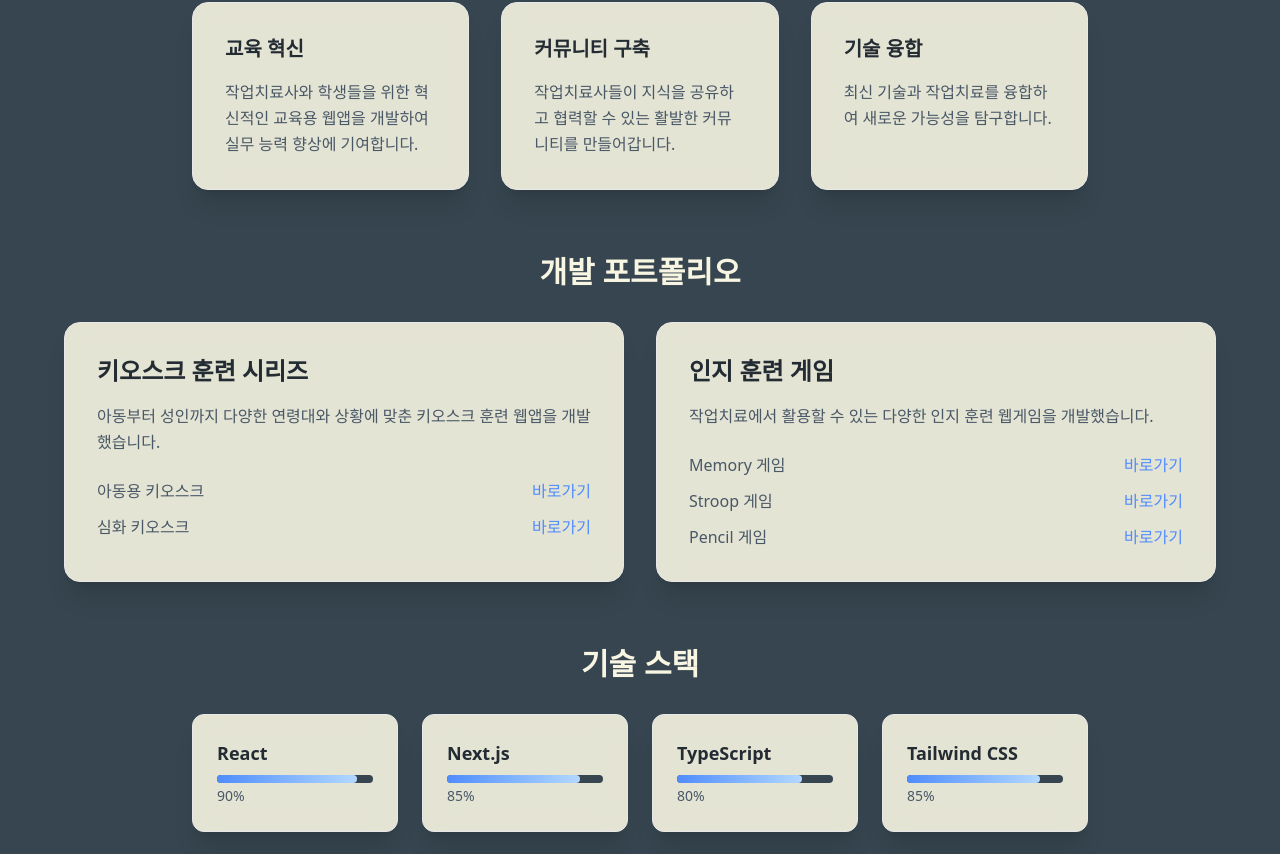
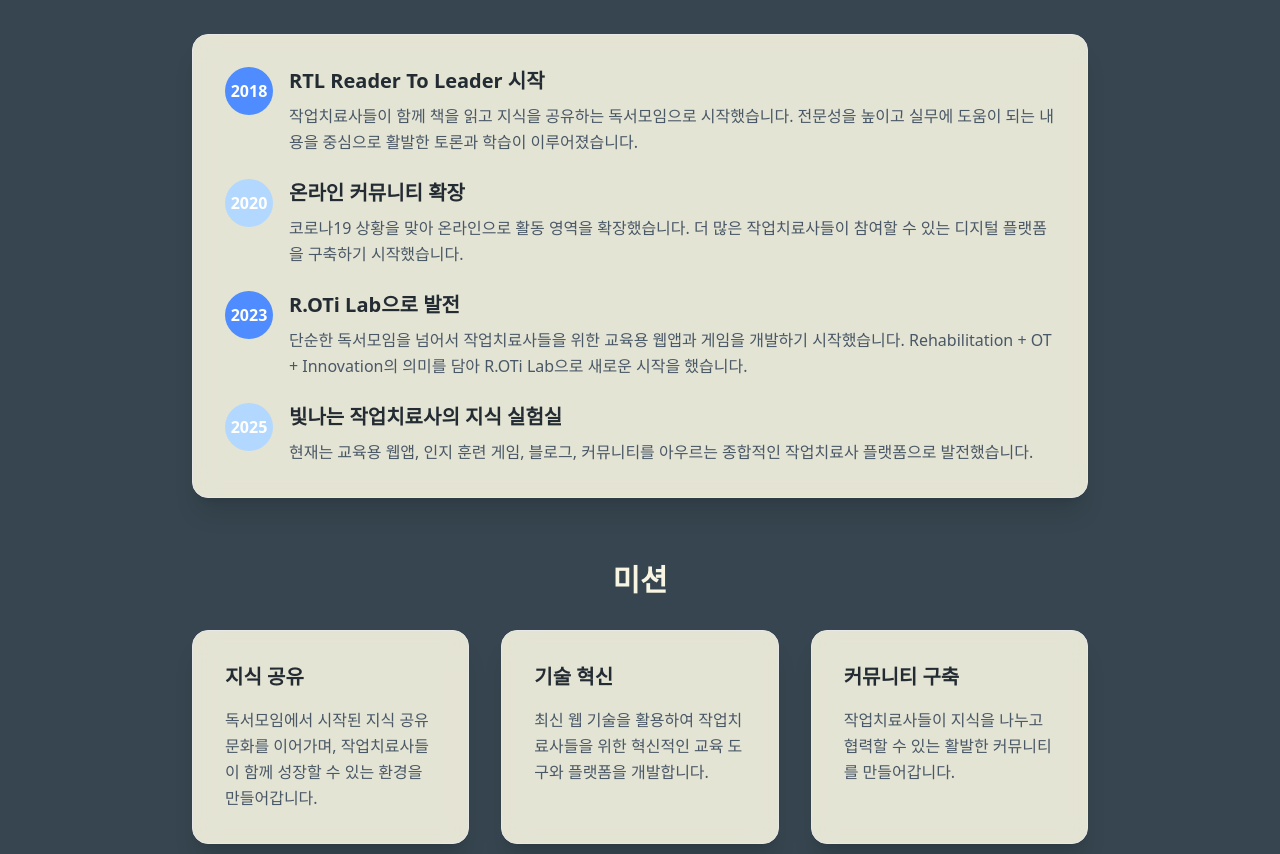
Before and after one commit to hamhyeonggwang/newhome, a Next.js app: page /about in a window 1280 px wide. Shown: the part 503-1357 px from the top of the page. Built offline with nearby package versions, Linux system fonts and the light colour scheme; a web font is replaced by a local one.

Commit message:
About 페이지 내용 수정: R.OTi LAB의 2018년 RTL 독서모임 시작 배경 추가

```diff
--- a/src/app/about/page.tsx
+++ b/src/app/about/page.tsx
@@ -7,8 +7,69 @@ export default function About() {
           About R.OTi Lab
         </h1>
         <p className="text-xl text-[var(--text-sub)] text-center max-w-3xl leading-relaxed">
-          빛나는 작업치료사의 지식 실험실에서 혁신적인 교육 도구와 커뮤니티를 만들어갑니다.
+          2018년 RTL Reader To Leader에서 시작된 작업치료사 독서모임이 발전하여<br/>
+          빛나는 작업치료사의 지식 실험실로 거듭났습니다.
         </p>
+      </section>
+
+      {/* History Section */}
+      <section className="w-full max-w-4xl">
+        <h2 className="text-3xl font-bold text-[var(--card-bg)] mb-8 text-center">우리의 역사</h2>
+        <div className="bg-[var(--card-bg)]/90 backdrop-blur-md rounded-2xl p-8 shadow-xl border border-[var(--card-border)]">
+          <div className="space-y-6">
+            <div className="flex items-start space-x-4">
+              <div className="flex-shrink-0 w-12 h-12 bg-[#4F8CFF] rounded-full flex items-center justify-center text-white font-bold">
+                2018
+              </div>
+              <div>
+                <h3 className="text-xl font-bold text-[var(--foreground)] mb-2">RTL Reader To Leader 시작</h3>
+                <p className="text-[var(--text-sub)] leading-relaxed">
+                  작업치료사들이 함께 책을 읽고 지식을 공유하는 독서모임으로 시작했습니다.
+                  전문성을 높이고 실무에 도움이 되는 내용을 중심으로 활발한 토론과 학습이 이루어졌습니다.
+                </p>
+              </div>
+            </div>
+
+            <div className="flex items-start space-x-4">
+              <div className="flex-shrink-0 w-12 h-12 bg-[#B3D8FF] rounded-full flex items-center justify-center text-white font-bold">
+                2020
+              </div>
+              <div>
+                <h3 className="text-xl font-bold text-[var(--foreground)] mb-2">온라인 커뮤니티 확장</h3>
+                <p className="text-[var(--text-sub)] leading-relaxed">
+                  코로나19 상황을 맞아 온라인으로 활동 영역을 확장했습니다.
+                  더 많은 작업치료사들이 참여할 수 있는 디지털 플랫폼을 구축하기 시작했습니다.
+                </p>
+              </div>
+            </div>
+
+            <div className="flex items-start space-x-4">
+              <div className="flex-shrink-0 w-12 h-12 bg-[#4F8CFF] rounded-full flex items-center justify-center text-white font-bold">
+                2023
+              </div>
+              <div>
+                <h3 className="text-xl font-bold text-[var(--foreground)] mb-2">R.OTi Lab으로 발전</h3>
+                <p className="text-[var(--text-sub)] leading-relaxed">
+                  단순한 독서모임을 넘어서 작업치료사들을 위한 교육용 웹앱과 게임을 개발하기 시작했습니다.
+                  Rehabilitation + OT + Innovation의 의미를 담아 R.OTi Lab으로 새로운 시작을 했습니다.
+                </p>
+              </div>
+            </div>
+
+            <div className="flex items-start space-x-4">
+              <div className="flex-shrink-0 w-12 h-12 bg-[#B3D8FF] rounded-full flex items-center justify-center text-white font-bold">
+                2025
+              </div>
+              <div>
+                <h3 className="text-xl font-bold text-[var(--foreground)] mb-2">빛나는 작업치료사의 지식 실험실</h3>
+                <p className="text-[var(--text-sub)] leading-relaxed">
+                  현재는 교육용 웹앱, 인지 훈련 게임, 블로그, 커뮤니티를 아우르는
+                  종합적인 작업치료사 플랫폼으로 발전했습니다.
+                </p>
+              </div>
+            </div>
+          </div>
+        </div>
       </section>
 
       {/* Mission Section */}
@@ -16,24 +77,24 @@ export default function About() {
         <h2 className="text-3xl font-bold text-[var(--card-bg)] mb-8 text-center">미션</h2>
         <div className="grid grid-cols-1 md:grid-cols-3 gap-8">
           <div className="bg-[var(--card-bg)]/90 backdrop-blur-md rounded-2xl p-8 shadow-xl border border-[var(--card-border)]">
-            <h3 className="text-xl font-bold text-[var(--foreground)] mb-4">교육 혁신</h3>
+            <h3 className="text-xl font-bold text-[var(--foreground)] mb-4">지식 공유</h3>
             <p className="text-[var(--text-sub)] leading-relaxed">
-              작업치료사와 학생들을 위한 혁신적인 교육용 웹앱을 개발하여
-              실무 능력 향상에 기여합니다.
+              독서모임에서 시작된 지식 공유 문화를 이어가며,
+              작업치료사들이 함께 성장할 수 있는 환경을 만들어갑니다.
+            </p>
+          </div>
+          <div className="bg-[var(--card-bg)]/90 backdrop-blur-md rounded-2xl p-8 shadow-xl border border-[var(--card-border)]">
+            <h3 className="text-xl font-bold text-[var(--foreground)] mb-4">기술 혁신</h3>
+            <p className="text-[var(--text-sub)] leading-relaxed">
+              최신 웹 기술을 활용하여 작업치료사들을 위한
+              혁신적인 교육 도구와 플랫폼을 개발합니다.
             </p>
           </div>
           <div className="bg-[var(--card-bg)]/90 backdrop-blur-md rounded-2xl p-8 shadow-xl border border-[var(--card-border)]">
             <h3 className="text-xl font-bold text-[var(--foreground)] mb-4">커뮤니티 구축</h3>
             <p className="text-[var(--text-sub)] leading-relaxed">
-              작업치료사들이 지식을 공유하고 협력할 수 있는
+              작업치료사들이 지식을 나누고 협력할 수 있는
               활발한 커뮤니티를 만들어갑니다.
-            </p>
-          </div>
-          <div className="bg-[var(--card-bg)]/90 backdrop-blur-md rounded-2xl p-8 shadow-xl border border-[var(--card-border)]">
-            <h3 className="text-xl font-bold text-[var(--foreground)] mb-4">기술 융합</h3>
-            <p className="text-[var(--text-sub)] leading-relaxed">
-              최신 기술과 작업치료를 융합하여
-              새로운 가능성을 탐구합니다.
             </p>
           </div>
         </div>
```
